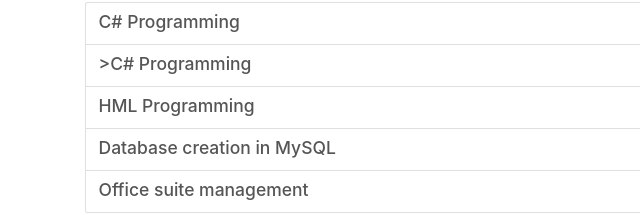
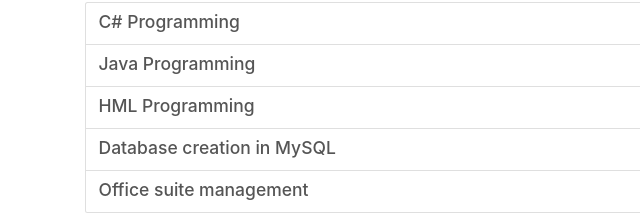
Before and after one commit to zabyel12/Rep_2, a plain HTML site: page index.html in a window 1280 px wide. Shown: the part 444-659 px from the top of the page, 0-640 px from the left. Drawn offline with nearby package versions, Linux system fonts and the light colour scheme.

Commit message:
nuevo index

```diff
--- a/index.html
+++ b/index.html
@@ -62,7 +62,7 @@
 
                <div class="list-group">
                 <a href="1" class="list-group-item"><h3>C# Programming</h3></a>
-                <a href="#" class="list-group-item"><h3>>C# Programming</h3></a>
+                <a href="#" class="list-group-item"><h3>Java Programming</h3></a>
                 <a href="#" class="list-group-item"><h3>HML Programming</h3></a>
                 <a href="#" class="list-group-item"><h3>Database creation in MySQL</h3><a>
                 <a href="#" class="list-group-item"><h3>Office suite management</h3></a>
```
